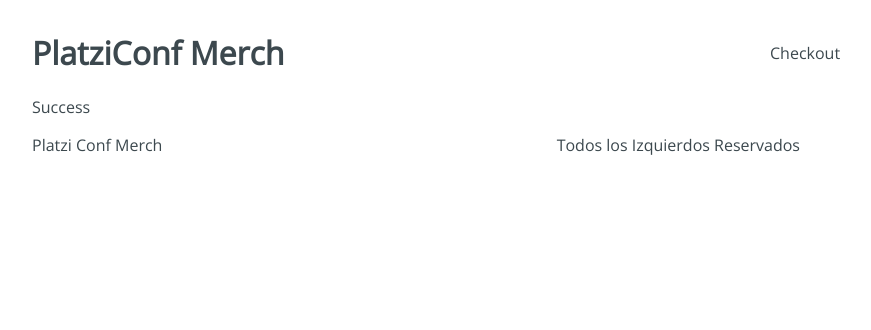
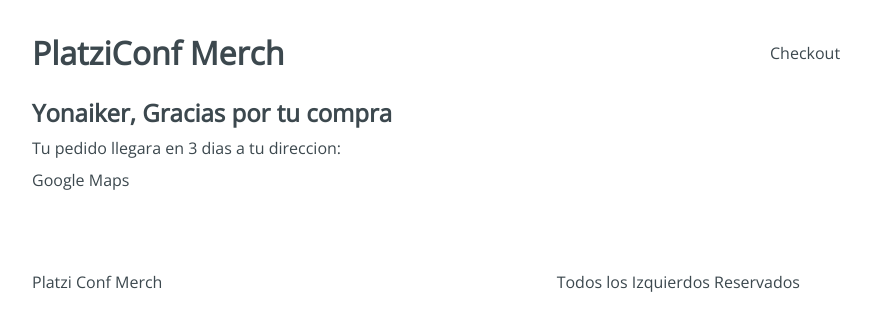
Before and after one commit to yonaiker-web/Platzi-Config-Store, a React app: page /checkout/success in a window 1280 px wide. Shown: the top 330 px of the page, without its empty margins (224-1095 px from the left). Built offline with nearby package versions, Linux system fonts and the light colour scheme.

Commit message:
componente de payment y success

```diff
--- a/src/containers/Payment.jsx
+++ b/src/containers/Payment.jsx
@@ -1,7 +1,16 @@
 import React from 'react';
+import '../styles/components/Payment.css';
 
 const Payment = () => {
-  return <div>Payment</div>;
+  return (
+    <div className="Payment">
+      <div className="Payment-content">
+        <h3>Resumen del pedido:</h3>
+        <div className="Payment-button">Boton de pago con Paypal</div>
+      </div>
+      <div />
+    </div>
+  );
 };
 
 export default Payment;
--- a/src/containers/Success.jsx
+++ b/src/containers/Success.jsx
@@ -1,7 +1,16 @@
 import React from 'react';
+import '../styles/components/Success.css';
 
 const Success = () => {
-  return <div>Success</div>;
+  return (
+    <div className="Success">
+      <div className="Success-content">
+        <h2>Yonaiker, Gracias por tu compra</h2>
+        <span>Tu pedido llegara en 3 dias a tu direccion:</span>
+        <div className="Success-map">Google Maps</div>
+      </div>
+    </div>
+  );
 };
 
 export default Success;
```
